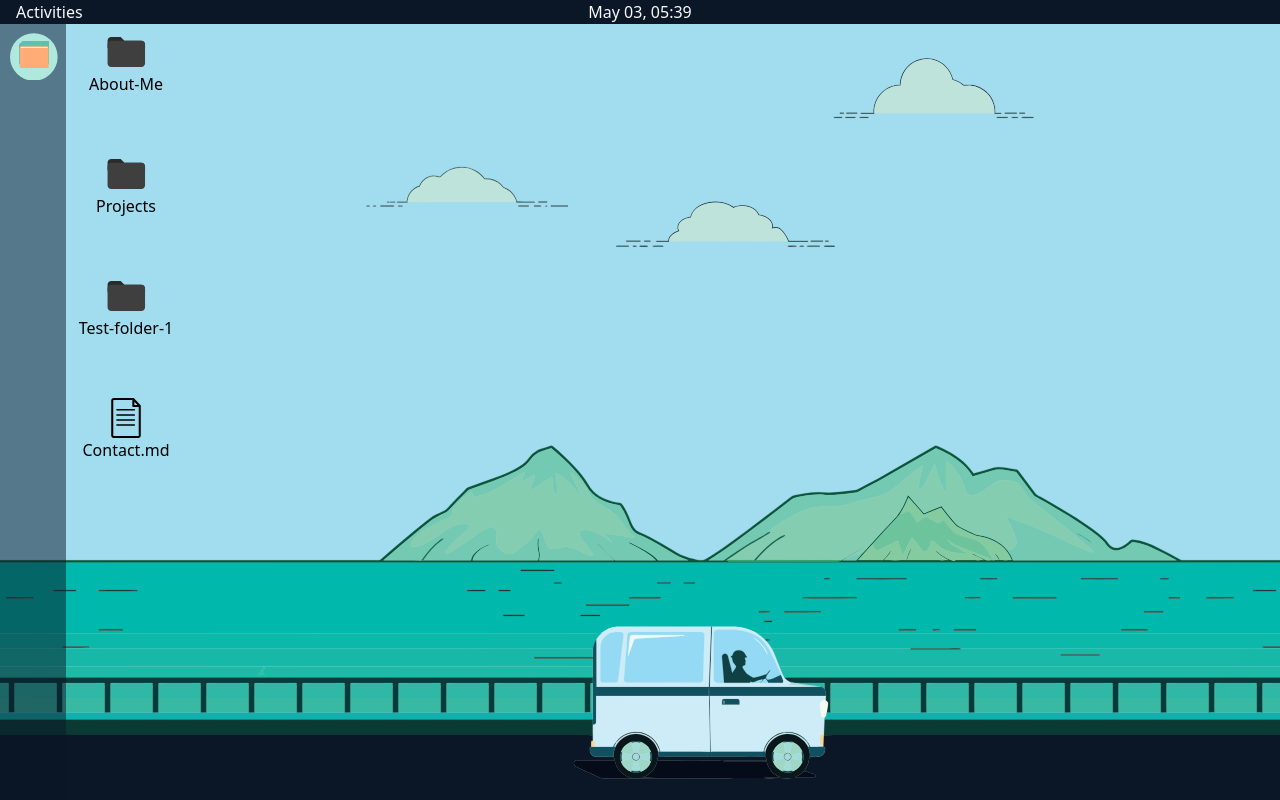
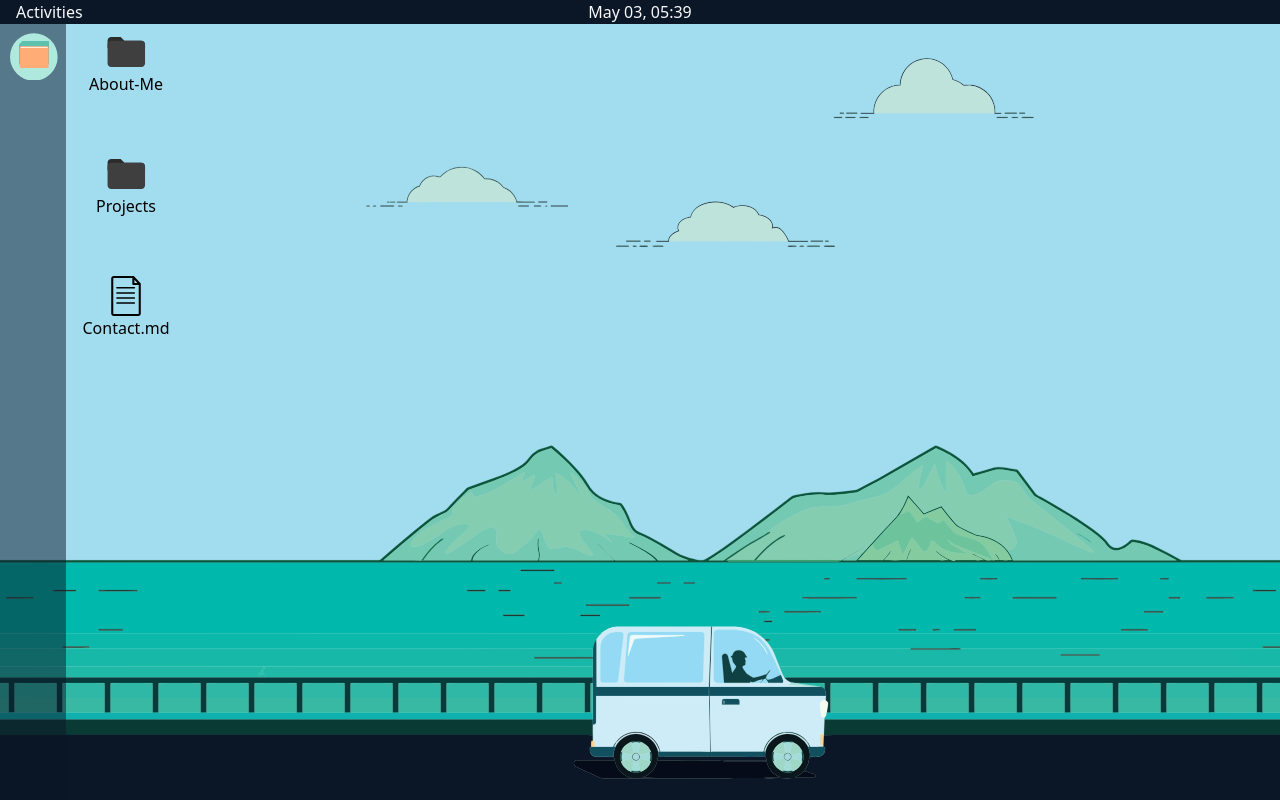
Before and after one commit to nathanjpak/pak-os, a React app: page / in a window 1280 px wide. Built offline with nearby package versions, Linux system fonts and the light colour scheme.

Commit message:
get rid of test files

```diff
--- a/src/files.ts
+++ b/src/files.ts
@@ -19,15 +19,15 @@ const files = {
       "README.md": "files/Trello-Clone.md",
     },
   },
-  "Test-folder-1": {
-    "Test-folder-2": {
-      "Test-folder-3": {
-        "Test-folder-4": {
-          "End.md": "files/End.md",
-        },
-      },
-    },
-  },
+  // "Test-folder-1": {
+  //   "Test-folder-2": {
+  //     "Test-folder-3": {
+  //       "Test-folder-4": {
+  //         "End.md": "files/End.md",
+  //       },
+  //     },
+  //   },
+  // },
   "Contact.md": "files/Contact.md",
 };
 
```
